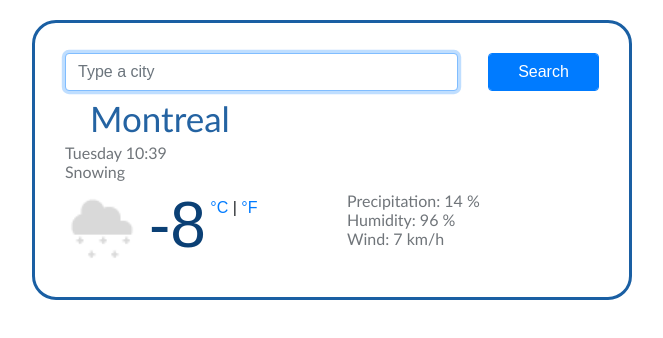
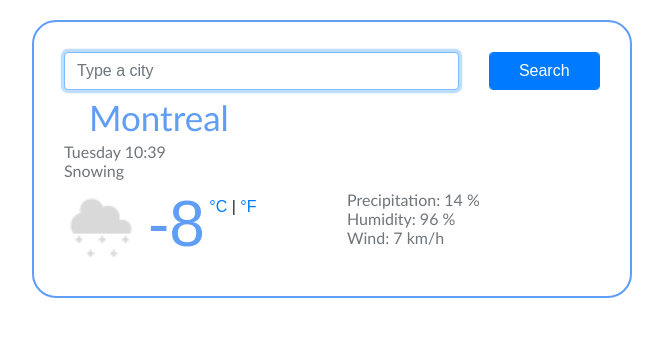
Before and after one commit to JuliaSmyshnikova/Vanilla-Weather-App, a plain HTML site: page index.html in a window 1280 px wide. Shown: the whole page, without its empty margins (73-736 px from the left). Drawn offline with nearby package versions, Linux system fonts and the light colour scheme.

Commit message:
changed the colour

```diff
--- a/src/style.css
+++ b/src/style.css
@@ -3,7 +3,7 @@ body {
 }
 
 h1 {
-  color: #2463a2;
+  color: #5f9df7;
   font-family: "Gill Sans", "Gill Sans MT", Calibri, "Trebuchet MS", sans-serif;
   font-size: 35px;
   line-height: 4px;
@@ -27,7 +27,7 @@ li {
 }
 
 .weather-app {
-  border: 3px solid #1a5fa3;
+  border: 2px solid #5f9df7;
   padding: 30px;
   margin: 20px;
   max-width: 600px;
@@ -41,7 +41,7 @@ li {
 }
 
 .temperature {
-  color: #0b4075;
+  color: #5f9df7;
   font-size: 64px;
   font-weight: 400;
   line-height: 1;
```
